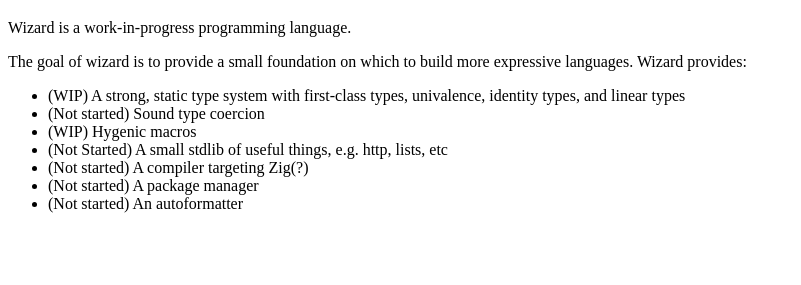
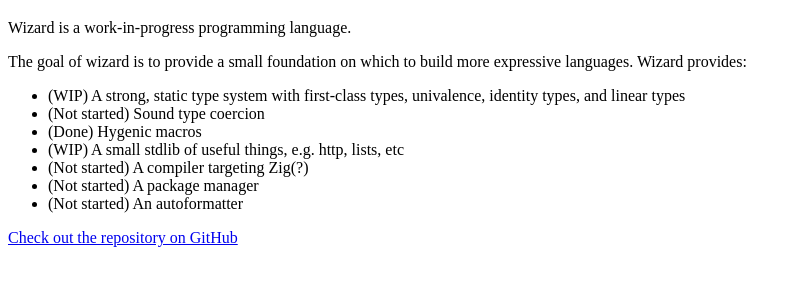
Before and after one commit to Sourceless/wizard, a plain HTML site: page docs/index.html in a window 1280 px wide. Shown: the part 61-346 px from the top of the page, without its empty margins (0-801 px from the left). Drawn offline with Linux system fonts and the light colour scheme.

Commit message:
Update site and README

```diff
--- a/docs/index.html
+++ b/docs/index.html
@@ -27,12 +27,15 @@
             <ul>
                 <li>(WIP) A strong, static type system with first-class types, univalence, identity types, and linear types</li>
                 <li>(Not started) Sound type coercion</li>
-                <li>(WIP) Hygenic macros</li>
-                <li>(Not Started) A small stdlib of useful things, e.g. http, lists, etc</li>
+                <li>(Done) Hygenic macros</li>
+                <li>(WIP) A small stdlib of useful things, e.g. http, lists, etc</li>
                 <li>(Not started) A compiler targeting Zig(?)</li>
                 <li>(Not started) A package manager</li>
                 <li>(Not started) An autoformatter</li>
             </ul>
         </p>
+        <p>
+            <a href="https://github.com/Sourceless/wizard">Check out the repository on GitHub</a>
+        </p>
     </body>
 </html>
```
Also changed, not shown: 1 other file.
